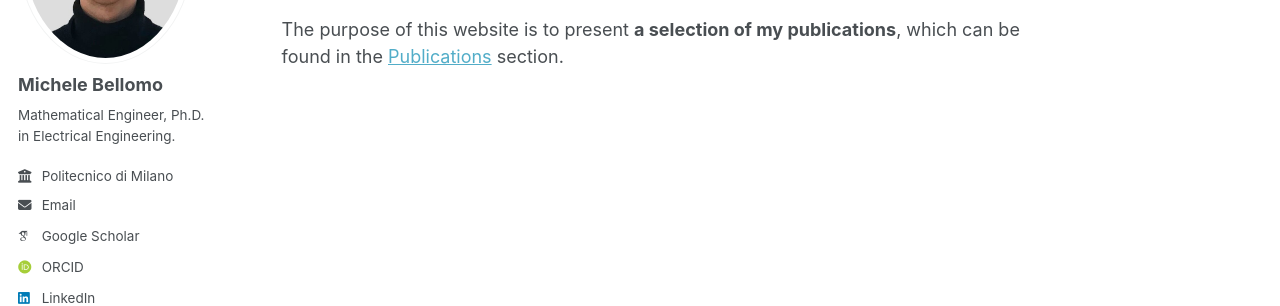
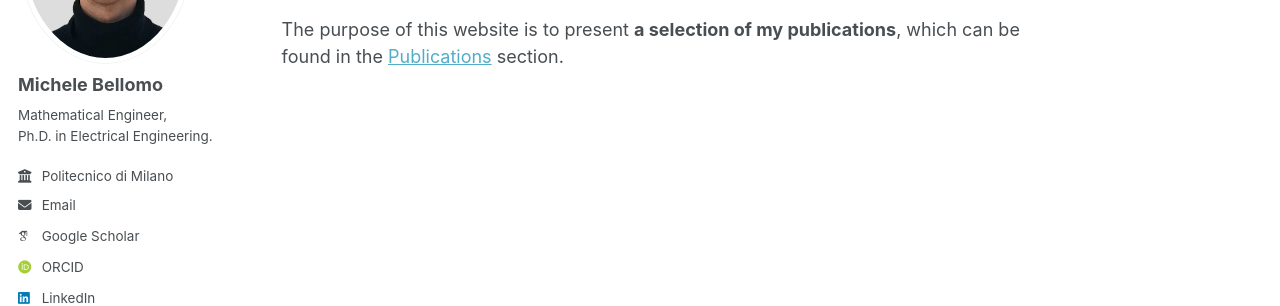
Before and after one commit to michele-bellomo/michele-bellomo.github.io, a Jekyll site: the page built from _pages/about.md, in a window 1280 px wide. Shown: the part 257-563 px from the top of the page. Built offline with Jekyll 4.4.1, drawn with Linux system fonts in a browser that asks for light colours; some web fonts are replaced.

Commit message:
- andato a capo in bio

```diff
--- a/_config.yml
+++ b/_config.yml
@@ -26,7 +26,7 @@ author:
   avatar           : "profile.jpeg"
   name             : "Michele Bellomo"
   pronouns         : # example: "she/her"
-  bio              : "Mathematical Engineer, Ph.D. in Electrical Engineering."
+  bio              : "Mathematical Engineer, <br>Ph.D. in Electrical Engineering."
   location         : # "Earth"
   employer         : "Politecnico di Milano"
   uri              : # URL
```
